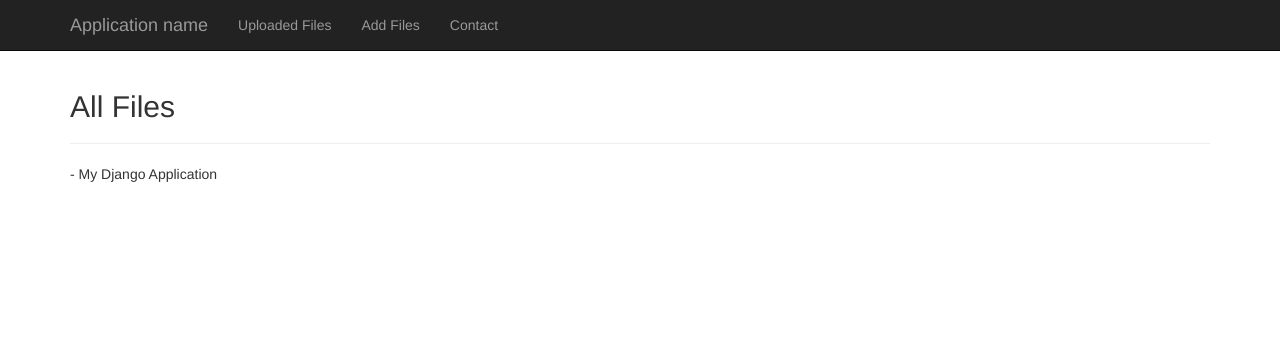
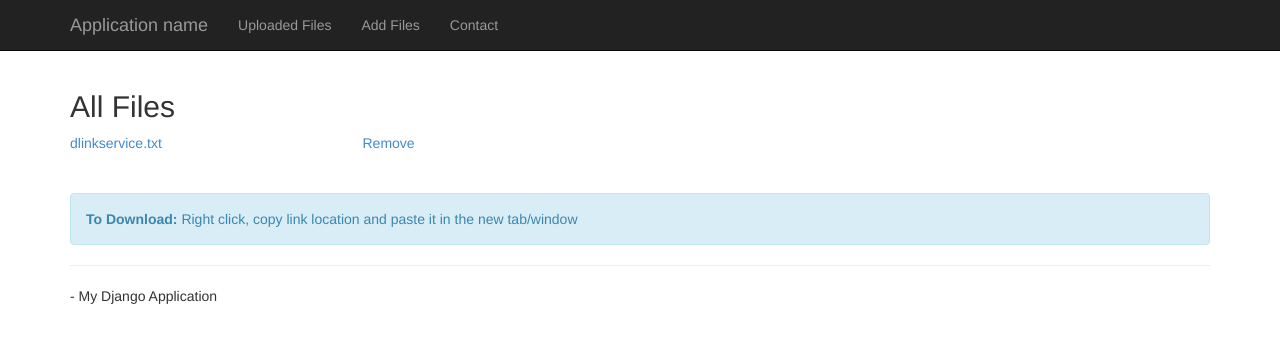
Before and after one commit to AnupamGhosh/FileUpload, a Django app: page /files in a window 1280 px wide. Shown: the top 343 px of the page. Run offline with Django 3.2, Linux system fonts and the light colour scheme; data comes from the database, SQL or seed files in the repository; data that the repository does not hold is empty; some libraries are stand-ins or nearby versions.

Commit message:
provided info

```diff
--- a/FileUpload/app/templates/app/files.html
+++ b/FileUpload/app/templates/app/files.html
@@ -18,5 +18,10 @@
 
 </div>
 {% endfor %}
+<br/>
+<br/>
+<div class="alert alert-info">
+  <strong>To Download:</strong> Right click, copy link location and paste it in the new tab/window
+</div>
 
 {% endblock %}
```
Also changed, not shown: FileUpload/db.sqlite3.
